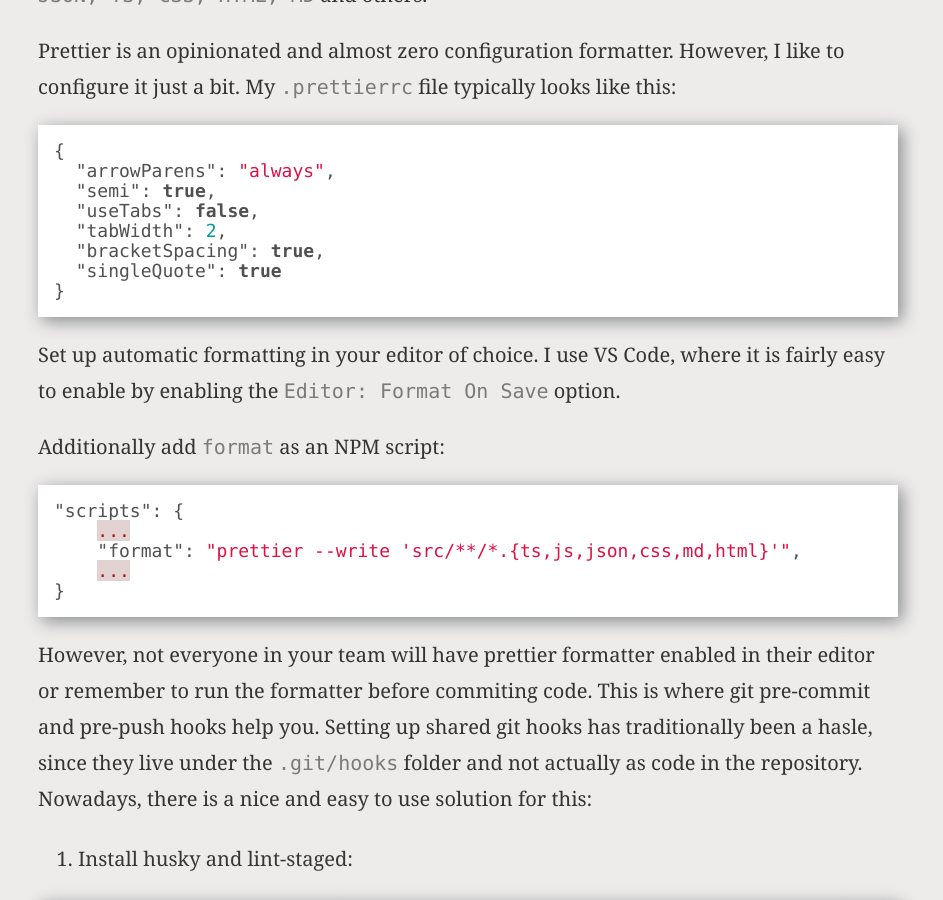
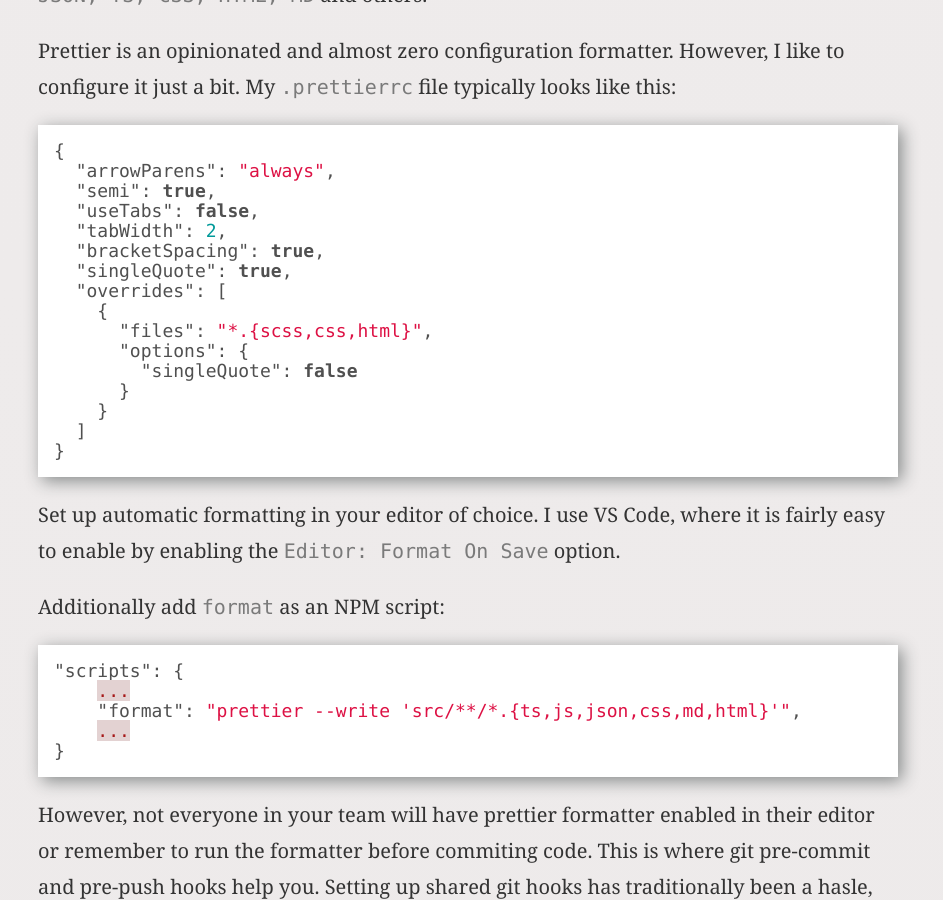
Before and after one commit to olpeh/olpeh.github.io, a Jekyll site: the page built from _posts/2019-01-30-my-opinionated-setup-for-web-projects.md, in a window 1280 px wide and 900 px high, scrolled down 6180 px. Shown: the whole window, without its empty margins (172-1115 px from the left). Built offline with Jekyll 4.4.1, drawn with Linux system fonts in a browser that asks for light colours.

Commit message:
Add overrides to .prettierrc

````diff
--- a/_posts/2019-01-30-my-opinionated-setup-for-web-projects.md
+++ b/_posts/2019-01-30-my-opinionated-setup-for-web-projects.md
@@ -221,7 +221,15 @@ My `.prettierrc` file typically looks like this:
   "useTabs": false,
   "tabWidth": 2,
   "bracketSpacing": true,
-  "singleQuote": true
+  "singleQuote": true,
+  "overrides": [
+    {
+      "files": "*.{scss,css,html}",
+      "options": {
+        "singleQuote": false
+      }
+    }
+  ]
 }
 ```
 
````
